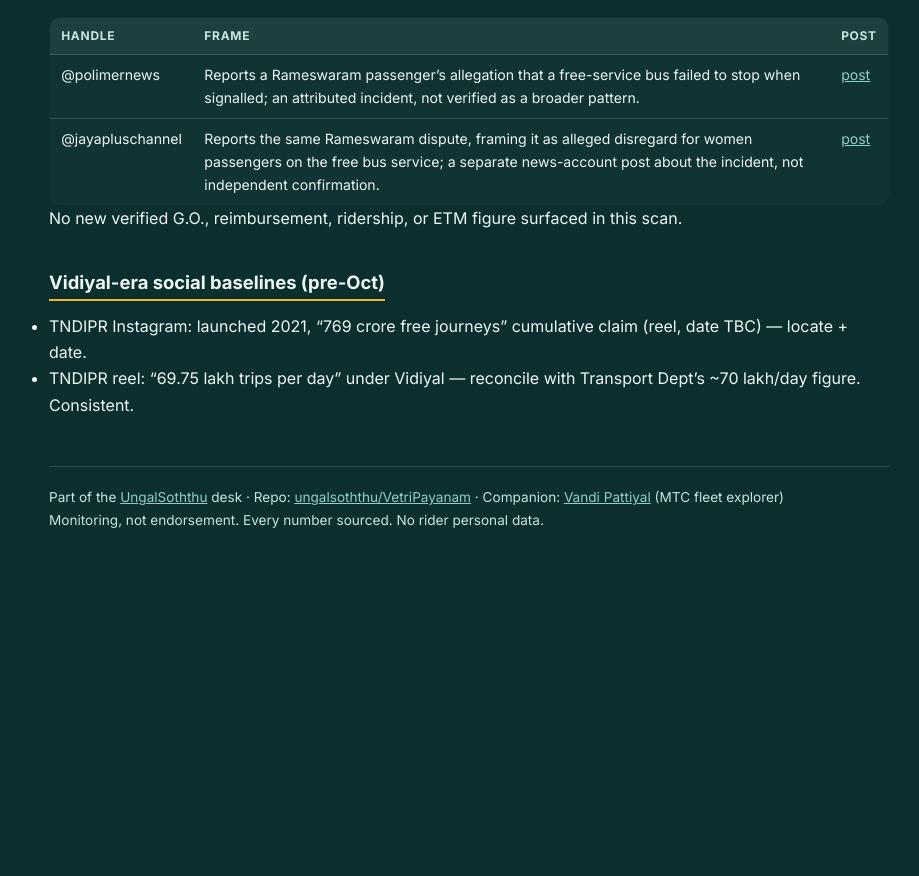
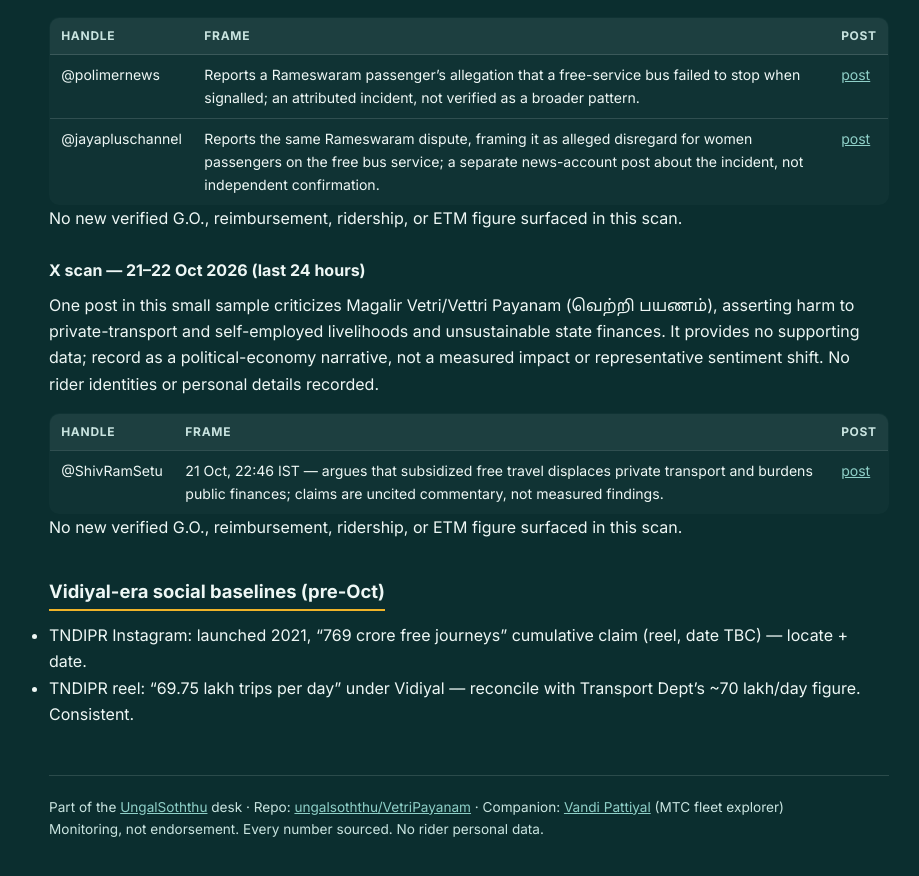
Before and after one commit to ungalsoththu/VetriPayanam, a Jekyll site: the page built from social/SOCIALLOG.md, in a window 1280 px wide and 900 px high, scrolled down 9144 px. Shown: the top 876 px of the window, without its empty margins (171-1090 px from the left). Built offline with Jekyll 4.4.1, drawn with Linux system fonts in a browser that asks for light colours; before the commit the page ends 9739 px from its top, so only the background shows below that.

Commit message:
daily watch 2026-10-22: log unsupported livelihood critique

```diff
--- a/social/SOCIALLOG.md
+++ b/social/SOCIALLOG.md
@@ -229,6 +229,16 @@ Small, non-representative sample on Magalir Vetri/Vettri Payanam (வெற்
 
 No new verified G.O., reimbursement, ridership, or ETM figure surfaced in this scan.
 
+### X scan — 21–22 Oct 2026 (last 24 hours)
+
+One post in this small sample criticizes Magalir Vetri/Vettri Payanam (வெற்றி பயணம்), asserting harm to private-transport and self-employed livelihoods and unsustainable state finances. It provides no supporting data; record as a political-economy narrative, not a measured impact or representative sentiment shift. No rider identities or personal details recorded.
+
+| Handle | Frame | Post |
+| --- | --- | --- |
+| @ShivRamSetu | 21 Oct, 22:46 IST — argues that subsidized free travel displaces private transport and burdens public finances; claims are uncited commentary, not measured findings. | [post](https://x.com/i/status/2112956170445242863) |
+
+No new verified G.O., reimbursement, ridership, or ETM figure surfaced in this scan.
+
 ## Vidiyal-era social baselines (pre-Oct)
 
 - TNDIPR Instagram: launched 2021, "769 crore free journeys" cumulative claim (reel, date TBC) — locate + date.
```
